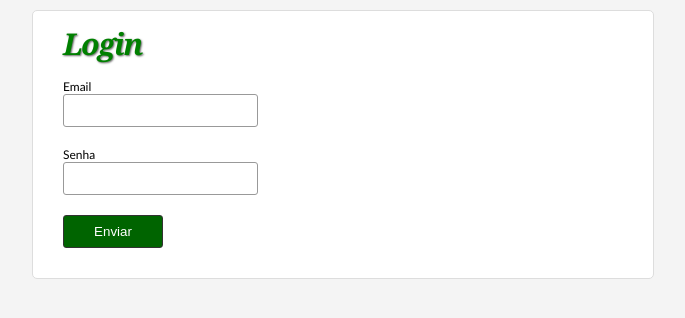
After one commit to felipefrota/TCC_PHP, a PHP site: page /login_sucesso/login_sucesso.php in a window 1280 px wide. The commit adds this page. Shown: the top 318 px of the page, without its empty margins (297-982 px from the left). Run offline with PHP 8.4, Linux system fonts and the light colour scheme.

Commit message:
pagina de login atualizada, só falta linkar

```diff
--- /dev/null
+++ b/login_sucesso/estilo.css
@@ -0,0 +1,49 @@
+/* CSS Document */
+
+html {
+	background-color:#F4F4F4;
+	font-family:"Trebuchet MS", Arial, Helvetica, sans-serif;
+	font-size:12px;
+}
+
+body {
+	width:560px;
+	border:1px solid #ddd;
+	margin:10px auto;
+	background-color:#FFF;
+	padding:10px 30px;
+	border-radius:5px;
+}
+
+h2 {
+	font-family:Georgia, "Times New Roman", Times, serif;
+	font-size:30px;
+	font-style:italic;
+	letter-spacing:-0.05em;
+	color:green;
+	margin:2px 0 15px;
+	text-shadow:1px 1px 2px #666;
+}
+
+input {
+	display:block;
+	margin-bottom:20px;
+	border:1px solid #999;
+	padding:8px;
+    border-radius:3px;
+}
+
+input:focus {
+	border:1px solid #ccc;
+	outline:none;
+}
+
+input[type=submit] {
+	width:100px;
+	color:#FFF;
+	background:linear-gradient(top,#006400, #006400 );
+	background:-webkit-linear-gradient(top, #006400, #006400 );
+	background:-moz-linear-gradient(top, #006400, #006400 );
+	border:1px solid #333;
+	cursor:pointer;
+}
--- /dev/null
+++ b/login_sucesso/login_sucesso.php
@@ -0,0 +1,73 @@
+<?php require_once("../conexao/conexao.php"); ?>
+<?php
+    if ( isset( $_POST["email"]) ){
+        $usuario = $_POST["email"];
+        $senha = $_POST["senha"];
+
+        $login = "SELECT * ";
+        $login .= "FROM tb_usuario ";
+        $login .= "WHERE email = '{$usuario}' and senha = '{$senha}' ";
+
+        $acesso = mysqli_query($conecta, $login);
+        if ( !$acesso ) {
+            die("Falha na consulta ao banco");
+        }
+
+
+        $informacao = mysqli_fetch_assoc($acesso);
+
+        if ( empty($informacao) ) {
+            $mensagem = "<script>alert('Login incorreto'); location.href='index.php';</script>";
+            header("location:Index/Index.php");
+        } else {
+            $_SESSION["user_portal"] = $informacao["usuario_instituicaoID"];
+            header("location:../listagens.php");
+        }
+
+
+
+
+        // echo $usuario . "<br>";
+        // echo $senha;
+    }
+?>
+
+
+
+
+
+
+
+
+
+<!doctype html>
+    <html lang="pt-BR">
+        <head>
+            <meta charset="utf-8">
+            <title>Curso HTML5 Essencial</title>
+
+            <link href="estilo.css" rel="stylesheet" media="screen">
+        </head>
+
+        <body>
+
+            <h2>Login</h2>
+            <div id="janela_login">
+            <form action="login_sucesso.php" method="post">
+
+
+                   <label for="email">Email  </label>
+                <input type="email" name="email" id="email">
+
+                <label for="senha">Senha  </label>
+                <input type="password" name="senha" id="senha">
+
+
+                <input type="submit" value="Enviar" id="Enviar" name="Enviar">
+                <main>
+
+
+                </main>
+
+        </body>
+    </html>
```
Also changed, not shown: listagens.php (line endings or trailing spaces).
